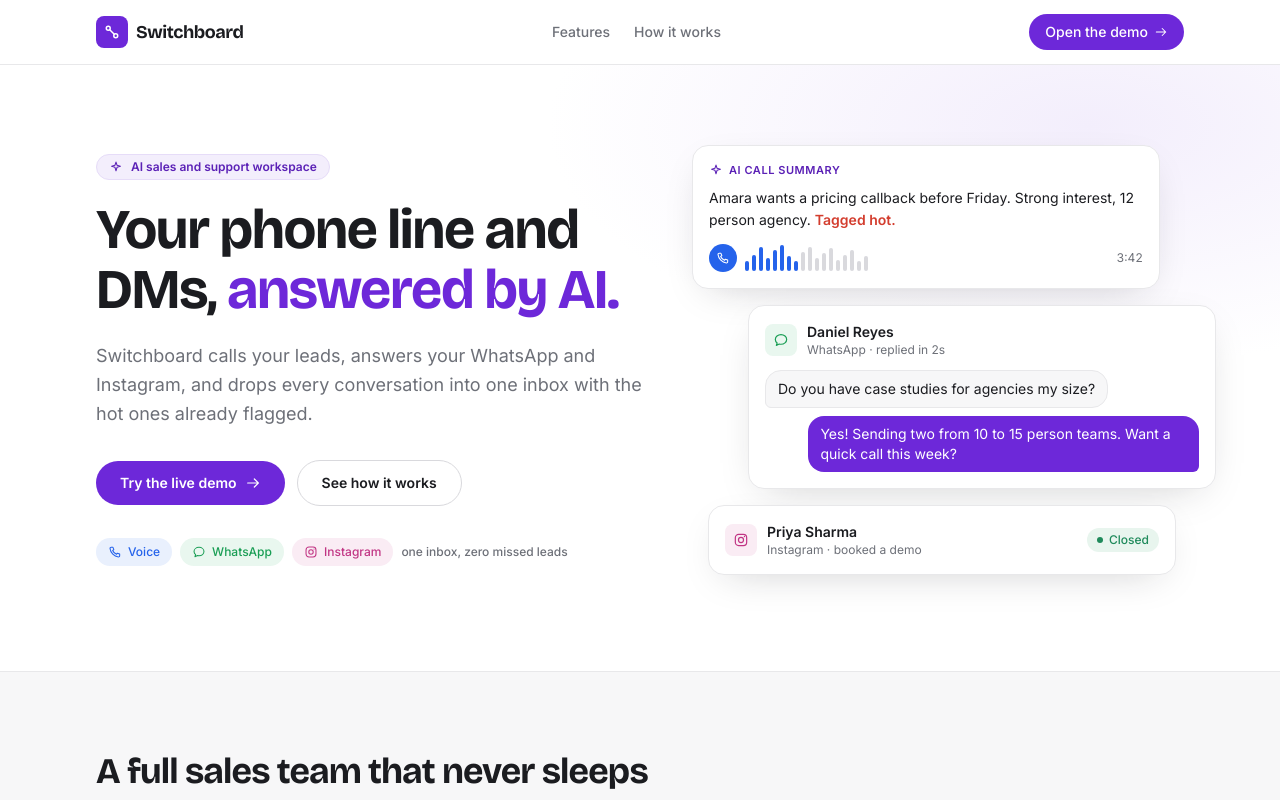
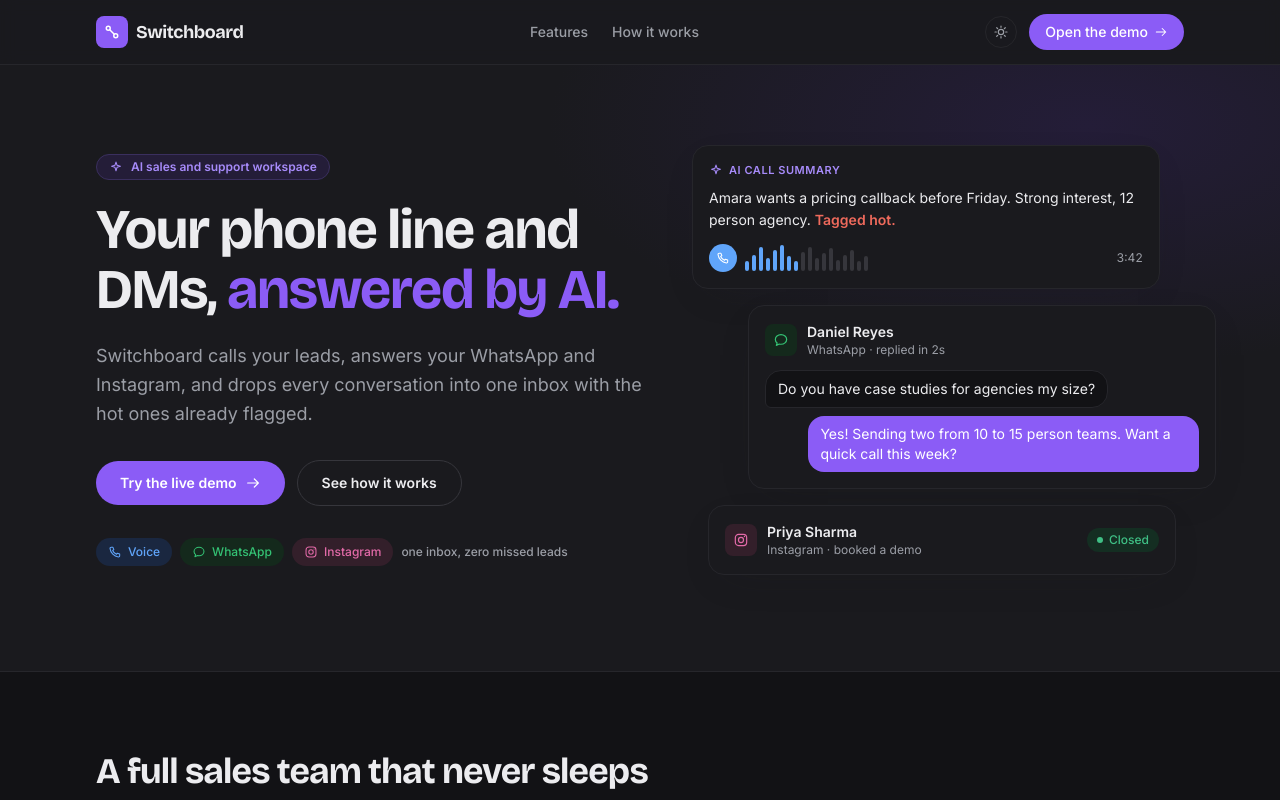
Before and after one commit to killingspree001/switchboard, a Next.js app: page / in a window 1280 px wide. Shown: the top 800 px of the page. Built offline with nearby package versions, Linux system fonts and the light colour scheme.

Commit message:
dark and light themes with a toggle, dark by default

```diff
--- a/src/app/globals.css
+++ b/src/app/globals.css
@@ -32,6 +32,46 @@
   --cold-tint: #eef0f3;
   --closed: #1f8a5b;
   --closed-tint: #e8f5ee;
+
+  --demo-border: #fcd34d;
+  --demo-bg: #fffbeb;
+  --demo-text: #d97706;
+}
+
+/* dark theme, the default. light kicks in when the toggle sets data-theme */
+:root[data-theme="dark"] {
+  --paper: #121215;
+  --surface: #1a1a1e;
+  --text: #ececef;
+  --text-muted: #9b9ea6;
+  --text-faint: #6b6e76;
+  --line: #26262b;
+  --line-strong: #36363c;
+
+  --accent: #8b5cf6;
+  --accent-deep: #a78bfa;
+  --accent-tint: #241d38;
+  --accent-soft: #3a2f5e;
+
+  --voice: #60a5fa;
+  --voice-tint: #1a2740;
+  --whatsapp: #34c274;
+  --whatsapp-tint: #14291c;
+  --instagram: #e26aa8;
+  --instagram-tint: #331f2a;
+
+  --hot: #ef6a5c;
+  --hot-tint: #3a1f1c;
+  --warm: #eaa63c;
+  --warm-tint: #362a14;
+  --cold: #9aa3b2;
+  --cold-tint: #24272c;
+  --closed: #3fbf85;
+  --closed-tint: #142e22;
+
+  --demo-border: #544314;
+  --demo-bg: #251f0e;
+  --demo-text: #eab308;
 }
 
 @theme inline {
@@ -64,6 +104,10 @@
   --color-closed: var(--closed);
   --color-closed-tint: var(--closed-tint);
 
+  --color-demo-border: var(--demo-border);
+  --color-demo-bg: var(--demo-bg);
+  --color-demo-text: var(--demo-text);
+
   --font-display: var(--font-bricolage);
   --font-sans: var(--font-inter);
 }
--- a/src/app/layout.tsx
+++ b/src/app/layout.tsx
@@ -26,8 +26,19 @@
   return (
     <html
       lang="en"
+      data-theme="dark"
+      suppressHydrationWarning
       className={`${bricolage.variable} ${inter.variable} h-full antialiased`}
     >
+      <head>
+        {/* apply the saved theme before paint so there is no flash, dark by default */}
+        <script
+          dangerouslySetInnerHTML={{
+            __html:
+              "try{var t=localStorage.getItem('theme');if(t==='light')document.documentElement.dataset.theme='light'}catch(e){}",
+          }}
+        />
+      </head>
       <body className="min-h-full flex flex-col">{children}</body>
     </html>
   );
--- a/src/app/page.tsx
+++ b/src/app/page.tsx
@@ -1,5 +1,6 @@
 import Link from "next/link";
 import { Logo } from "@/components/app-shell";
+import ThemeToggle from "@/components/theme-toggle";
 import {
   PhoneIcon,
   ChatIcon,
@@ -73,6 +74,8 @@
             <a href="#features" className="hover:text-text">Features</a>
             <a href="#how" className="hover:text-text">How it works</a>
           </nav>
+          <div className="flex items-center gap-3">
+            <ThemeToggle />
             <Link
               href="/dashboard"
               className="inline-flex items-center gap-1.5 rounded-full bg-accent px-4 py-2 text-sm font-medium text-white transition-colors hover:bg-accent-deep"
@@ -80,6 +83,7 @@
               Open the demo
               <ArrowRightIcon className="h-3.5 w-3.5" />
             </Link>
+          </div>
         </div>
       </header>
 
@@ -273,7 +277,7 @@
           </div>
           <Link
             href="/dashboard"
-            className="inline-flex shrink-0 items-center gap-2 rounded-full bg-white px-6 py-3 text-sm font-semibold text-accent-deep transition-opacity hover:opacity-90"
+            className="inline-flex shrink-0 items-center gap-2 rounded-full bg-white px-6 py-3 text-sm font-semibold text-[#5b21b6] transition-opacity hover:opacity-90"
           >
             Open the demo
             <ArrowRightIcon className="h-4 w-4" />
--- a/src/components/app-shell.tsx
+++ b/src/components/app-shell.tsx
@@ -9,6 +9,7 @@
   MegaphoneIcon,
   BookIcon,
 } from "./icons";
+import ThemeToggle from "./theme-toggle";
 
 const nav = [
   { href: "/dashboard", label: "Overview", icon: GridIcon },
@@ -72,10 +73,11 @@
           </nav>
 
           <div className="flex items-center gap-3">
-            <span className="hidden items-center gap-1.5 rounded-full border border-amber-300 bg-amber-50 px-2.5 py-1 text-[11px] font-semibold uppercase tracking-wider text-amber-600 sm:inline-flex">
-              <span className="h-1.5 w-1.5 rounded-full bg-amber-500" />
+            <span className="hidden items-center gap-1.5 rounded-full border border-demo-border bg-demo-bg px-2.5 py-1 text-[11px] font-semibold uppercase tracking-wider text-demo-text sm:inline-flex">
+              <span className="h-1.5 w-1.5 rounded-full bg-demo-text" />
               Demo
             </span>
+            <ThemeToggle />
             <span className="flex h-8 w-8 items-center justify-center rounded-full bg-accent-soft font-display text-xs font-bold text-accent-deep">
               AD
             </span>
--- a/src/components/icons.tsx
+++ b/src/components/icons.tsx
@@ -156,6 +156,29 @@
   );
 }
 
+export function SunIcon({ className }: IconProps) {
+  return (
+    <svg viewBox="0 0 24 24" fill="none" stroke="currentColor" strokeWidth="1.8" className={className}>
+      <circle cx="12" cy="12" r="4" />
+      <path
+        d="M12 3v2M12 19v2M3 12h2M19 12h2M5.6 5.6l1.4 1.4M17 17l1.4 1.4M18.4 5.6 17 7M7 17l-1.4 1.4"
+        strokeLinecap="round"
+      />
+    </svg>
+  );
+}
+
+export function MoonIcon({ className }: IconProps) {
+  return (
+    <svg viewBox="0 0 24 24" fill="none" stroke="currentColor" strokeWidth="1.8" className={className}>
+      <path
+        d="M20 14.5A8.5 8.5 0 0 1 9.5 4a8.5 8.5 0 1 0 10.5 10.5Z"
+        strokeLinejoin="round"
+      />
+    </svg>
+  );
+}
+
 export function SparkIcon({ className }: IconProps) {
   return (
     <svg viewBox="0 0 24 24" fill="none" stroke="currentColor" strokeWidth="1.8" className={className}>
--- /dev/null
+++ b/src/components/theme-toggle.tsx
@@ -0,0 +1,35 @@
+"use client";
+
+import { useEffect, useState } from "react";
+import { SunIcon, MoonIcon } from "./icons";
+
+// flips data-theme on <html> and remembers the choice, dark is the default
+export default function ThemeToggle() {
+  const [theme, setTheme] = useState<"dark" | "light">("dark");
+
+  useEffect(() => {
+    const current = document.documentElement.dataset.theme;
+    if (current === "light") setTheme("light");
+  }, []);
+
+  function toggle() {
+    const next = theme === "dark" ? "light" : "dark";
+    setTheme(next);
+    document.documentElement.dataset.theme = next;
+    try {
+      localStorage.setItem("theme", next);
+    } catch {
+      // private mode, the choice just won't stick
+    }
+  }
+
+  return (
+    <button
+      onClick={toggle}
+      aria-label={theme === "dark" ? "Switch to light theme" : "Switch to dark theme"}
+      className="flex h-8 w-8 items-center justify-center rounded-full border border-line text-muted transition-colors hover:border-line-strong hover:text-text"
+    >
+      {theme === "dark" ? <SunIcon className="h-4 w-4" /> : <MoonIcon className="h-4 w-4" />}
+    </button>
+  );
+}
--- a/src/components/ui.tsx
+++ b/src/components/ui.tsx
@@ -39,7 +39,7 @@
 // small amber tag marking anything powered by sample data
 export function DemoTag() {
   return (
-    <span className="inline-flex items-center gap-1 rounded-full border border-amber-300 bg-amber-50 px-2 py-0.5 text-[11px] font-semibold uppercase tracking-wider text-amber-600">
+    <span className="inline-flex items-center gap-1 rounded-full border border-demo-border bg-demo-bg px-2 py-0.5 text-[11px] font-semibold uppercase tracking-wider text-demo-text">
       Demo
     </span>
   );
```
Lines whose indentation alone changed are shown as unchanged.
